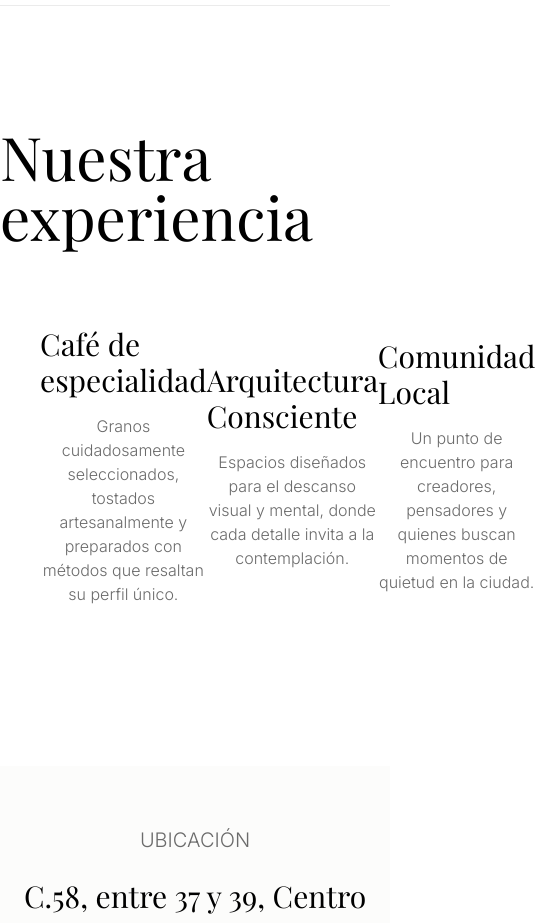
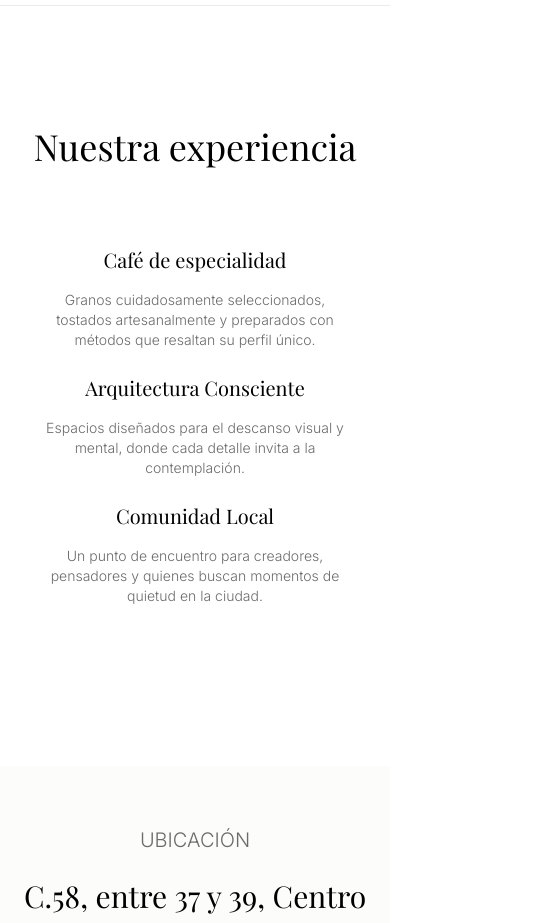
Before and after one commit to AvalosRuben/Maria-Montejo, a React (Vite) app: page / in a window 390 px wide. Shown: the part 1800-2723 px from the top of the page, 535 px wide, since content can reach past the window. Built offline with nearby package versions, Linux system fonts and the light colour scheme.

Commit message:
feat(responsiveness):Added details for the text and photo section

```diff
--- a/src/components/CoffeeShop.tsx
+++ b/src/components/CoffeeShop.tsx
@@ -35,25 +35,33 @@
         </div>
       </div>
       <div className="flex flex-col items-center  gap-10 w-full my-30">
-        <h2 className="font-serif text-6xl ">Nuestra experiencia</h2>
-        <div className="flex items-center p-10 w-full">
-          <div className="flex flex-col items-center gap-4  max-w-lg">
-            <h3 className="font-serif text-3xl  ">Café de especialidad</h3>
-            <p className="font-extralight text-muted-foreground text-center">
+        <h2 className="font-serif text-4xl md:text-6xl ">
+          Nuestra experiencia
+        </h2>
+        <div className="flex flex-col xl:flex-row gap-6 xl:gap-2 items-center p-10 w-full">
+          <div className="flex flex-col items-center gap-4 max-w-lg">
+            <h3 className="font-serif text-center text-xl md:text-3xl ">
+              Café de especialidad
+            </h3>
+            <p className="font-extralight text-muted-foreground text-center text-sm md:text-base">
               Granos cuidadosamente seleccionados, tostados artesanalmente y
               preparados con métodos que resaltan su perfil único.
             </p>
           </div>
           <div className="flex flex-col items-center max-w-lg ml-auto mr-auto gap-4">
-            <h3 className="font-serif text-3xl">Arquitectura Consciente</h3>
-            <p className="font-extralight text-muted-foreground text-center">
+            <h3 className="font-serif text-center text-xl md:text-3xl">
+              Arquitectura Consciente
+            </h3>
+            <p className="font-extralight text-muted-foreground text-center text-sm md:text-base">
               Espacios diseñados para el descanso visual y mental, donde cada
               detalle invita a la contemplación.
             </p>
           </div>
           <div className="flex flex-col items-center max-w-lg gap-4">
-            <h3 className="font-serif text-3xl">Comunidad Local</h3>
-            <p className="font-extralight text-muted-foreground text-center">
+            <h3 className="font-serif text-center text-xl md:text-3xl">
+              Comunidad Local
+            </h3>
+            <p className="font-extralight text-muted-foreground text-center text-sm md:text-base">
               Un punto de encuentro para creadores, pensadores y quienes buscan
               momentos de quietud en la ciudad.
             </p>
```
